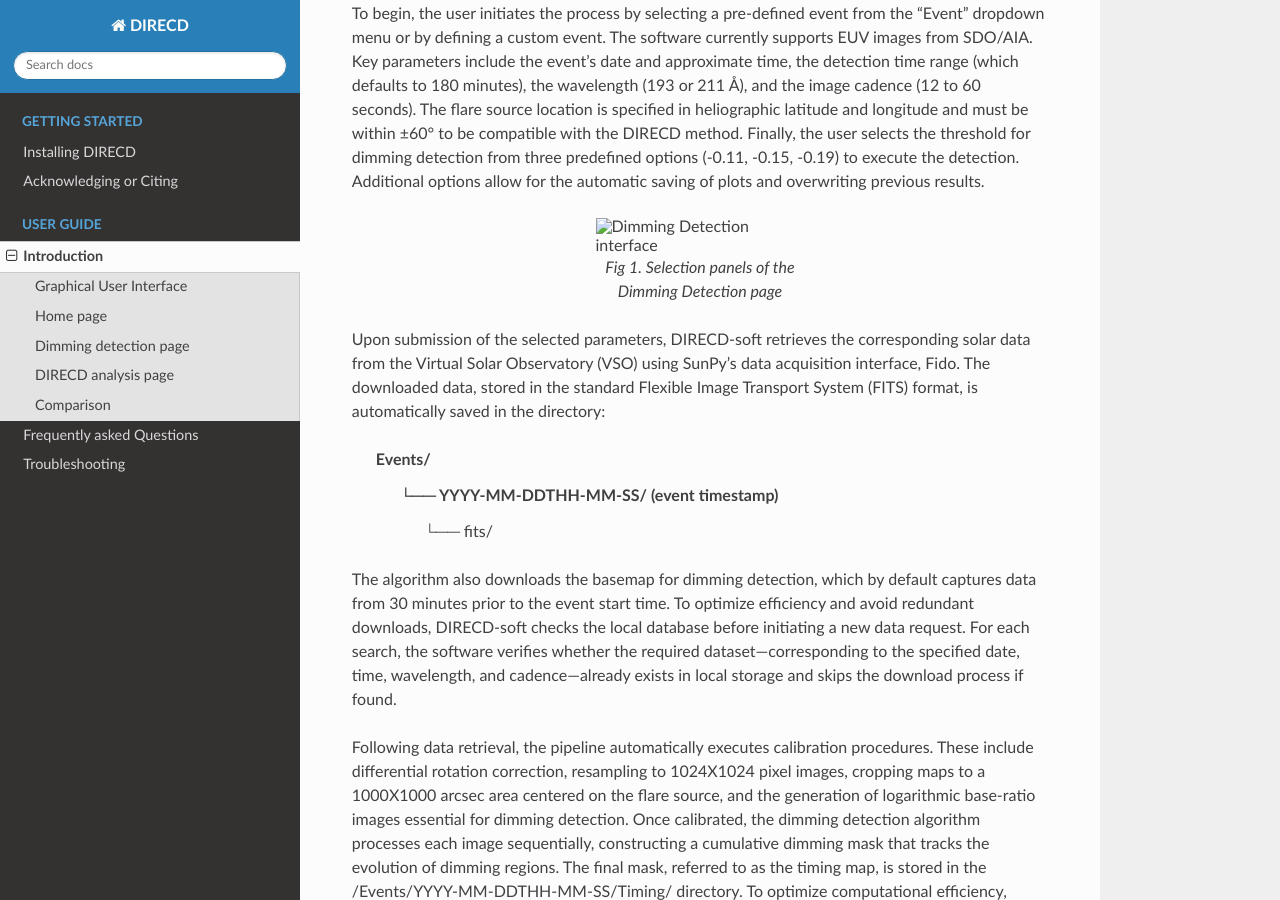
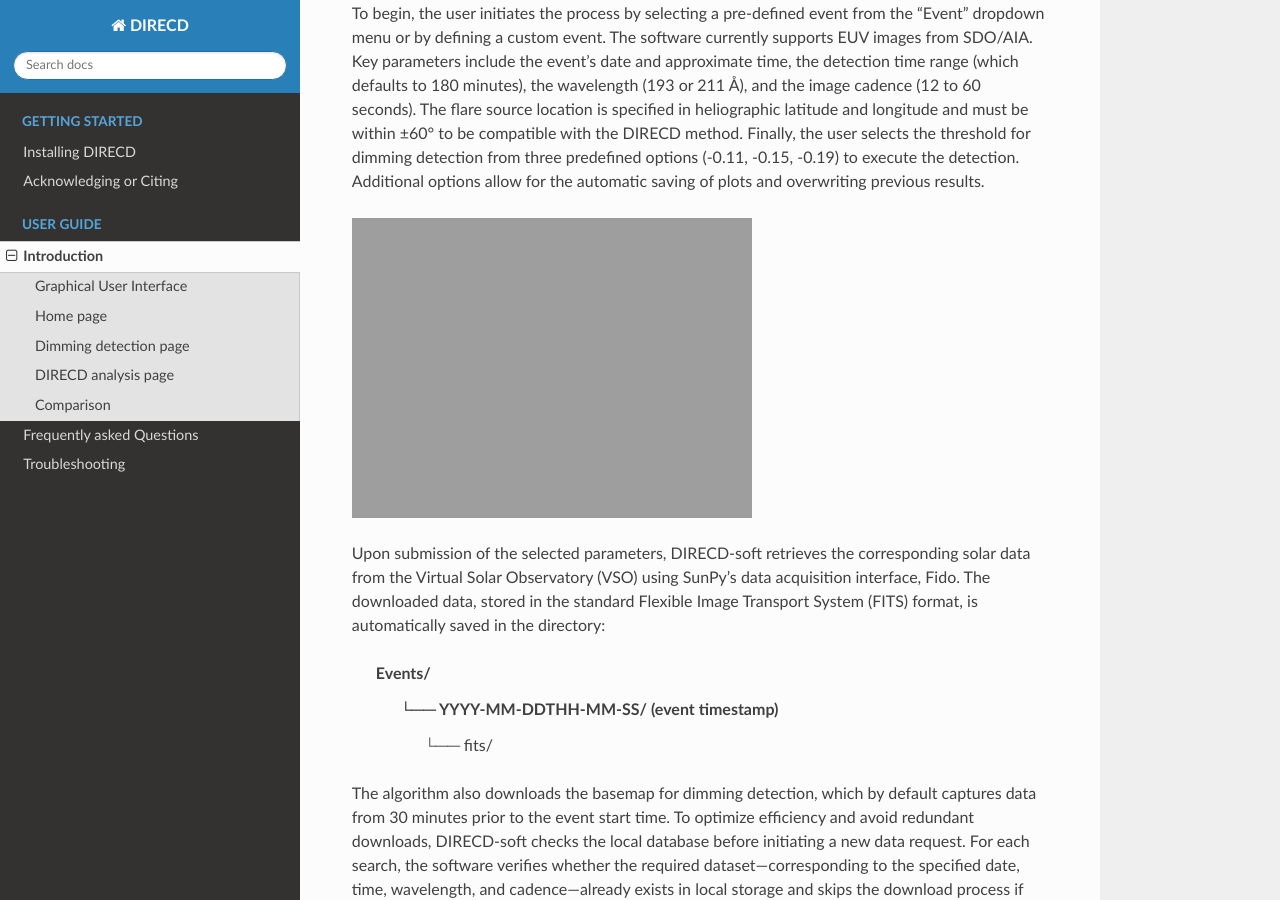
Before and after one commit to jain-shantanu/DIRECD_soft, a Sphinx documentation site: the page built from source/Introduction.rst, in a window 1280 px wide and 900 px high, scrolled down 998 px. Built offline with Sphinx 7.4.7 and the Read the Docs theme 3.1.0, drawn with Linux system fonts in a browser that asks for light colours.

Commit message:
Update Introduction.rst

```diff
--- a/source/Introduction.rst
+++ b/source/Introduction.rst
@@ -42,13 +42,9 @@ The flare source location is specified in heliographic latitude and longitude an
 DIRECD method. Finally, the user selects the threshold for dimming detection from three predefined options (-0.11, -0.15, -0.19) to execute the detection.
 Additional options allow for the automatic saving of plots and overwriting previous results.
 
-
-.. raw:: html
-
-   <div style="width: 30%; margin: 0 auto;">
-   <img src="images_docs/dimming_detection_page.png" alt="Dimming Detection interface">
-   <p style="text-align: center;"><em>Fig 1. Selection panels of the Dimming Detection page</em></p>
-   </div>
+.. figure:: images_docs/dimming_detection_page.png
+    :scale: 30 %
+   Fig 1. Selection panels of the Dimming Detection page
 
 
 Upon submission of the selected parameters, DIRECD-soft retrieves the corresponding solar data from the Virtual Solar Observatory (VSO)
```
